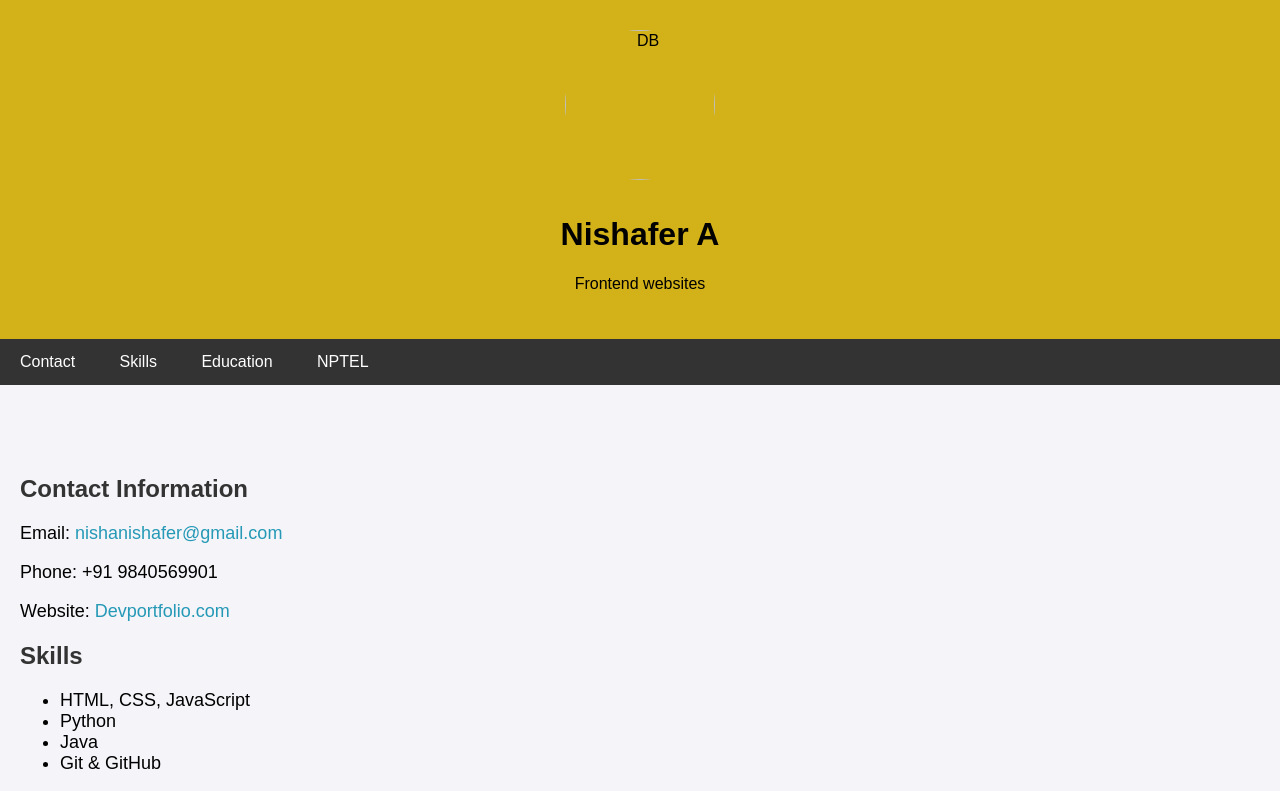
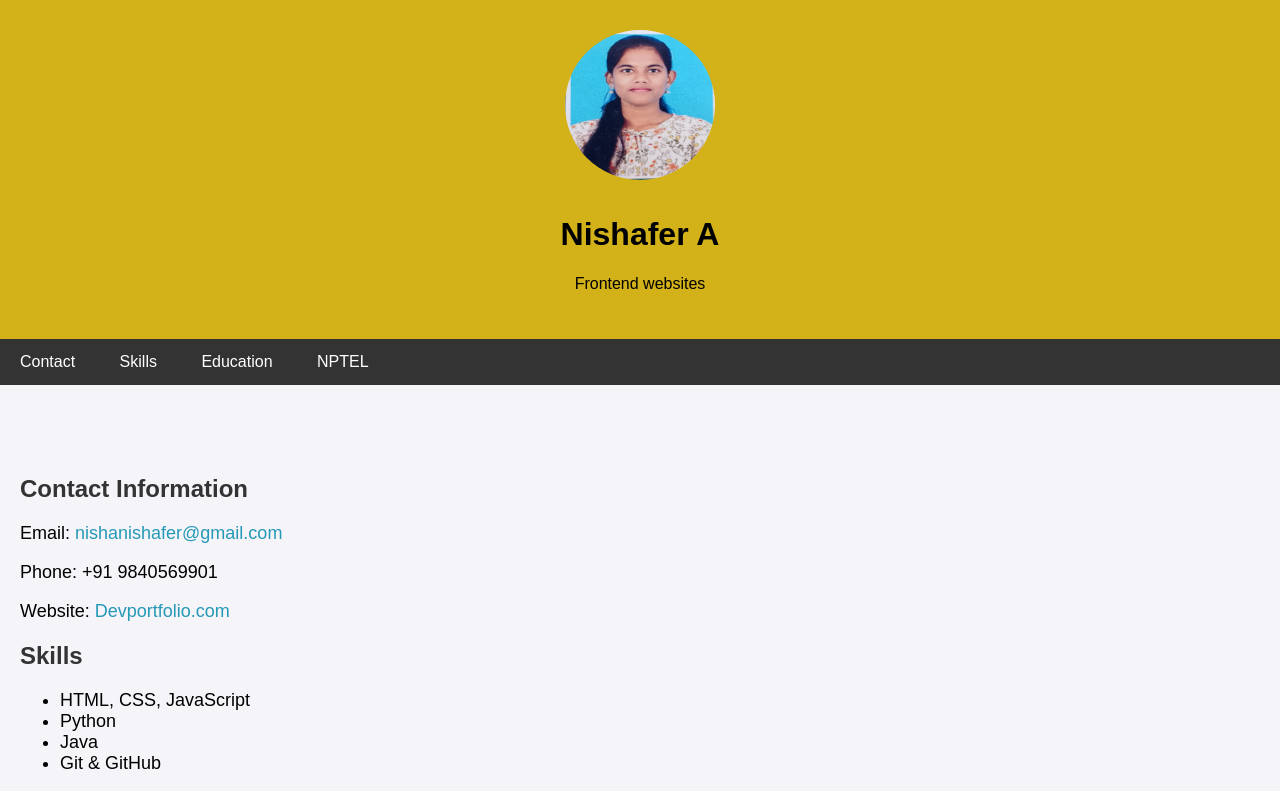
Before and after one commit to nisha25062005/naanmudhalvan, a plain HTML site: page index.html in a window 1280 px wide. Shown: the top 791 px of the page. Drawn offline with Linux system fonts and the light colour scheme.

Commit message:
Update index.html

```diff
--- a/index.html
+++ b/index.html
@@ -98,7 +98,7 @@
 <body>
 
     <header>
-        <img src="IMG_20250321_083844.jpg" alt="DB" />
+        <img src="image.html.jpg" alt="DB" />
         <h1>Nishafer A</h1>
         <p>Frontend websites</p>
     </header>
```
